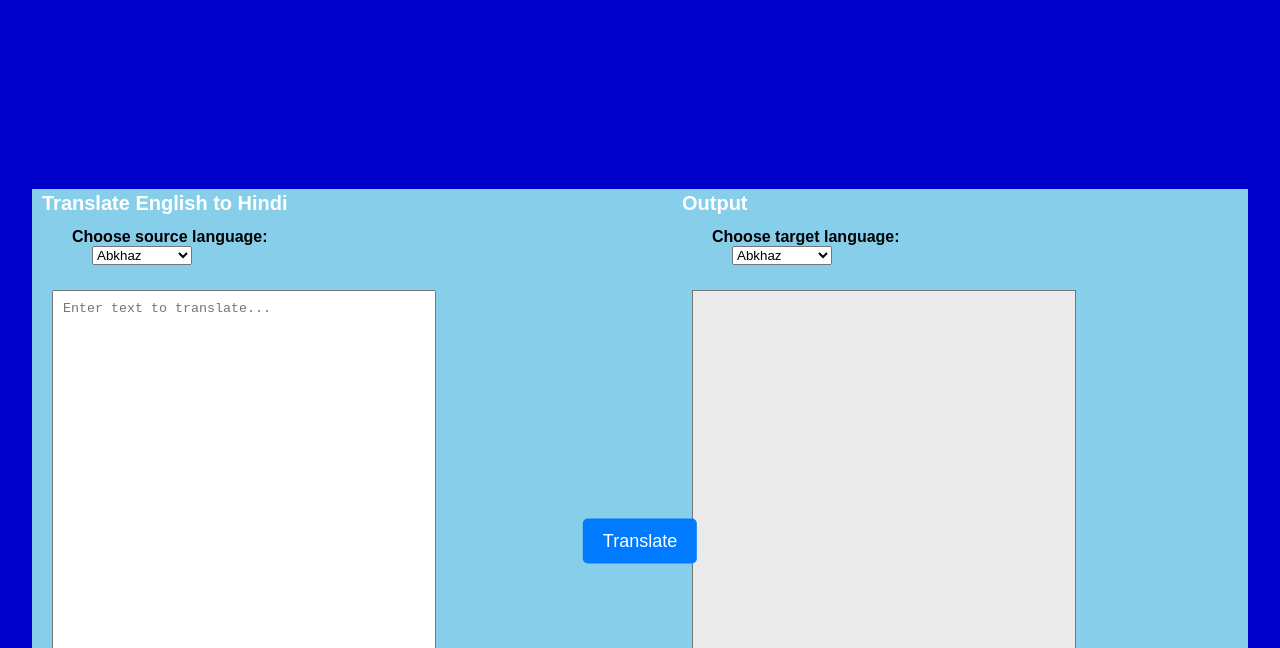
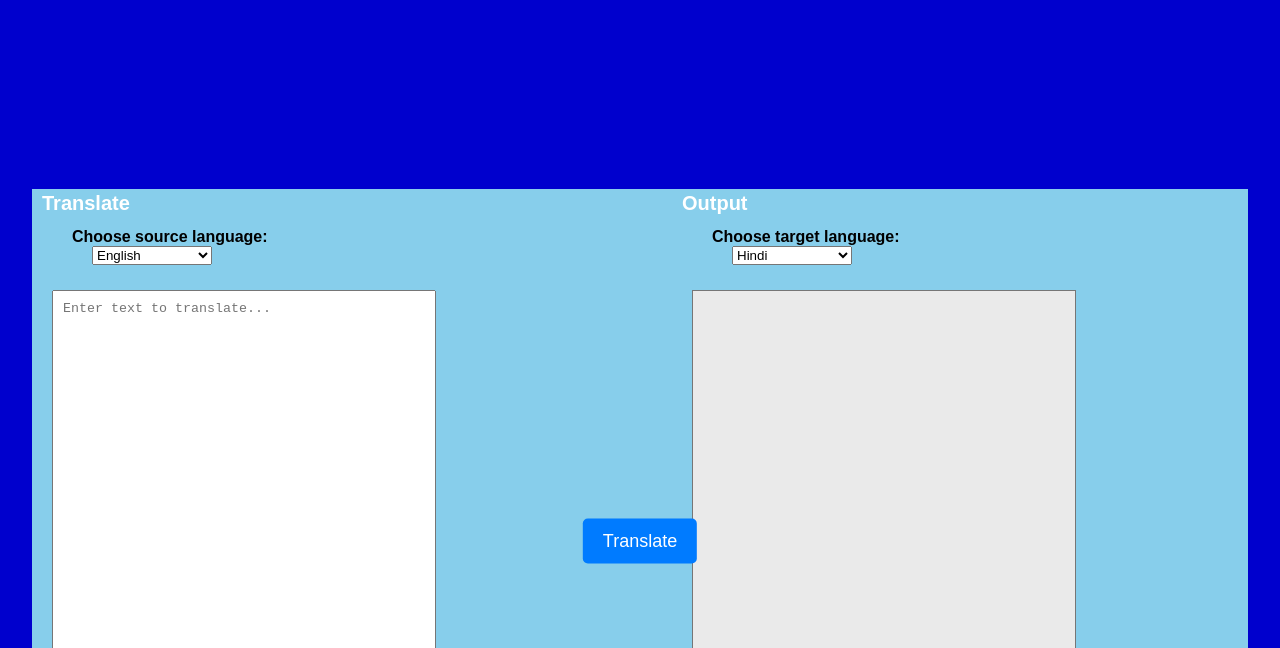
Before and after one commit to shivamshrma09/Translater, a plain HTML site: page index.html in a window 1280 px wide. Shown: the part 152-800 px from the top of the page. Drawn offline with Linux system fonts and the light colour scheme.

Commit message:
Update index.html

```diff
--- a/index.html
+++ b/index.html
@@ -1,9 +1,8 @@
 <!DOCTYPE html>
-<html>
-
+<html lang="en">
 <head>
-  <meta charset="UTF-8">
-  <meta name="viewport" content="width=device-width, initial-scale=1">
+  <meta charset="UTF-8" />
+  <meta name="viewport" content="width=device-width, initial-scale=1" />
   <title>transForfree</title>
   <style>
     body {
@@ -12,7 +11,6 @@
       font-family: Arial, sans-serif;
       background-color: mediumblue;
     }
-
     .head {
       display: flex;
       justify-content: space-between;
@@ -21,12 +19,10 @@
       background-color: royalblue;
       color: white;
     }
-
     .name h1 {
       margin: 0;
       font-size: 24px;
     }
-
     .btn button {
       margin-left: 10px;
       padding: 8px 14px;
@@ -38,11 +34,9 @@
       cursor: pointer;
       transition: background-color 0.3s ease;
     }
-
     .btn button:hover {
       background-color: navy;
     }
-
     .card {
       height: 55vw;
       width: 95vw;
@@ -53,83 +47,70 @@
       flex-direction: row;
       justify-content: space-between;
       align-items: flex-start;
-      position: relative; /* Added for button positioning */
+      position: relative;
     }
-
     .text h1 {
       color: white;
       margin-left: 30vw;
     }
-
     .text p {
       color: white;
       margin-left: 20vw;
     }
-
-    /* Input & Output sections */
     .side-section {
       width: 45vw;
       margin-top: 0;
     }
-
     .side-section h1 {
       margin-left: 10px;
       margin-top: 3px;
       color: white;
       font-size: 20px;
     }
-
     .side-section select {
       margin-left: 60px;
-      width: 100px;
+      width: 120px;
     }
-
     .side-section label {
       margin-left: 40px;
       font-weight: bold;
     }
-
-    .side-section textarea { /* Changed from input to textarea */
+    .side-section textarea {
       width: 30vw;
       height: 32vw;
       margin-top: 25px;
       margin-left: 20px;
-      padding: 10px; /* Added padding for better text visibility */
-      box-sizing: border-box; /* Include padding in element's total width and height */
-      resize: none; /* Disable textarea resizing by user */
+      padding: 10px;
+      box-sizing: border-box;
+      resize: none;
     }
-
-    .output-section textarea { /* Changed from input to textarea */
+    .output-section textarea {
       background: #eaeaea;
       color: #222;
     }
-
-    /* Translate Button Styling */
     .translate-button-container {
       position: absolute;
-      top: 50%; /* Center vertically */
-      left: 50%; /* Center horizontally */
-      transform: translate(-50%, -50%); /* Adjust for perfect centering */
-      z-index: 10; /* Ensure button is above other elements */
+      top: 50%;
+      left: 50%;
+      transform: translate(-50%, -50%);
+      z-index: 10;
     }
-
     .translate-button-container button {
       padding: 12px 20px;
       font-size: 18px;
       border: none;
       border-radius: 5px;
-      background-color: #007bff; /* A nice blue color */
+      background-color: #007bff;
       color: white;
       cursor: pointer;
       transition: background-color 0.3s ease;
     }
-
     .translate-button-container button:hover {
       background-color: #0056b3;
+
     }
   </style>
 </head>
-
 <body>
   <div class="head">
     <div class="name">
@@ -141,187 +122,98 @@
       <button type="button">Contact Us</button>
     </div>
   </div>
-
   <div class="text">
     <h1>Translate for free</h1>
-    <p>Translate into any language with transForfree. </p>
+    <p>Translate into any language with transForfree.</p>
   </div>
-
   <div class="card">
     <div class="side-section input-section">
-      <h1 class="fromto">Translate English to Hindi</h1>
-      <label for="sourceLang">Choose source language:</label><br>
+      <h1 class="fromto">Translate</h1>
+      <label for="sourceLang">Choose source language:</label><br />
       <select id="sourceLang" name="language">
-        <option value="ab">Abkhaz</option>
-        <option value="af">Afrikaans</option>
-        <option value="sq">Albanian</option>
-        <option value="am">Amharic</option>
+        <option value="en" selected>English</option>
         <option value="ar">Arabic</option>
-        <option value="hy">Armenian</option>
-        <option value="as">Assamese</option>
-        <option value="awa">Awadhi</option>
-        <option value="ay">Aymara</option>
         <option value="az">Azerbaijani</option>
-        <option value="ban">Balinese</option>
-        <option value="yue">Cantonese</option>
-        <option value="zh-CN">Chinese (Simplified)</option>
-        <option value="zh-TW">Chinese (Traditional)</option>
+        <option value="zh">Chinese</option>
         <option value="cs">Czech</option>
-        <option value="da">Danish</option>
-        <option value="nl">Dutch</option>
-        <option value="en">English</option>
-        <option value="eo">Esperanto</option>
-        <option value="fi">Finnish</option>
+        <option value="de">German</option>
+        <option value="es">Spanish</option>
         <option value="fr">French</option>
-        <option value="gl">Galician</option>
         <option value="hi">Hindi</option>
-        <option value="hu">Hungarian</option>
-        <option value="is">Icelandic</option>
-        <option value="id">Indonesian</option>
         <option value="it">Italian</option>
         <option value="ja">Japanese</option>
-        <option value="jw">Javanese</option>
-        <option value="kn">Kannada</option>
         <option value="ko">Korean</option>
-        <option value="la">Latin</option>
-        <option value="lv">Latvian</option>
-        <option value="lt">Lithuanian</option>
-        <option value="mr">Marathi</option>
-        <option value="ml">Malayalam</option>
-        <option value="ne">Nepali</option>
-        <option value="no">Norwegian</option>
-        <option value="fa">Persian</option>
         <option value="pl">Polish</option>
         <option value="pt">Portuguese</option>
-        <option value="ro">Romanian</option>
         <option value="ru">Russian</option>
-        <option value="sr">Serbian</option>
-        <option value="es">Spanish</option>
-        <option value="sw">Swahili</option>
-        <option value="sv">Swedish</option>
-        <option value="ta">Tamil</option>
-        <option value="te">Telugu</option>
-        <option value="th">Thai</option>
         <option value="tr">Turkish</option>
         <option value="uk">Ukrainian</option>
-        <option value="ur">Urdu</option>
-        <option value="vi">Vietnamese</option>
-        <option value="cy">Welsh</option>
-        <option value="xh">Xhosa</option>
-        <option value="yi">Yiddish</option>
-        <option value="zu">Zulu</option>
-      </select><br>
+        <option value="uz">Uzbek</option>
+      </select><br />
       <textarea id="inputText" placeholder="Enter text to translate..."></textarea>
     </div>
-
     <div class="translate-button-container">
       <button type="button" onclick="translateText()">Translate</button>
     </div>
-
     <div class="side-section output-section">
       <h1>Output</h1>
-      <label for="targetLang">Choose target language:</label><br>
+      <label for="targetLang">Choose target language:</label><br />
       <select id="targetLang" name="outlanguage">
-        <option value="ab">Abkhaz</option>
-        <option value="af">Afrikaans</option>
-        <option value="sq">Albanian</option>
-        <option value="am">Amharic</option>
+        <option value="en">English</option>
         <option value="ar">Arabic</option>
-        <option value="hy">Armenian</option>
-        <option value="as">Assamese</option>
-        <option value="awa">Awadhi</option>
-        <option value="ay">Aymara</option>
         <option value="az">Azerbaijani</option>
-        <option value="ban">Balinese</option>
-        <option value="yue">Cantonese</option>
-        <option value="zh-CN">Chinese (Simplified)</option>
-        <option value="zh-TW">Chinese (Traditional)</option>
+        <option value="zh">Chinese</option>
         <option value="cs">Czech</option>
-        <option value="da">Danish</option>
-        <option value="nl">Dutch</option>
-        <option value="en">English</option>
-        <option value="eo">Esperanto</option>
-        <option value="fi">Finnish</option>
+        <option value="de">German</option>
+        <option value="es">Spanish</option>
         <option value="fr">French</option>
-        <option value="gl">Galician</option>
-        <option value="hi">Hindi</option>
-        <option value="hu">Hungarian</option>
-        <option value="is">Icelandic</option>
-        <option value="id">Indonesian</option>
+        <option value="hi" selected>Hindi</option>
         <option value="it">Italian</option>
         <option value="ja">Japanese</option>
-        <option value="jw">Javanese</option>
-        <option value="kn">Kannada</option>
         <option value="ko">Korean</option>
-        <option value="la">Latin</option>
-        <option value="lv">Latvian</option>
-        <option value="lt">Lithuanian</option>
-        <option value="mr">Marathi</option>
-        <option value="ml">Malayalam</option>
-        <option value="ne">Nepali</option>
-        <option value="no">Norwegian</option>
-        <option value="fa">Persian</option>
         <option value="pl">Polish</option>
         <option value="pt">Portuguese</option>
-        <option value="ro">Romanian</option>
         <option value="ru">Russian</option>
-        <option value="sr">Serbian</option>
-        <option value="es">Spanish</option>
-        <option value="sw">Swahili</option>
-        <option value="sv">Swedish</option>
-        <option value="ta">Tamil</option>
-        <option value="te">Telugu</option>
-        <option value="th">Thai</option>
         <option value="tr">Turkish</option>
         <option value="uk">Ukrainian</option>
-        <option value="ur">Urdu</option>
-        <option value="vi">Vietnamese</option>
-        <option value="cy">Welsh</option>
-        <option value="xh">Xhosa</option>
-        <option value="yi">Yiddish</option>
-        <option value="zu">Zulu</option>
-      </select><br>
+        <option value="uz">Uzbek</option>
+      </select><br />
       <textarea id="output" readonly></textarea>
     </div>
   </div>
-
-  <script type="text/javascript" charset="utf-8">
+  <script>
     async function translateText() {
-      const text = document.getElementById("inputText").value;
-      const source = document.getElementById("sourceLang").value;
-      const target = document.getElementById("targetLang").value;
-
-      if (!text) {
-        alert("Please enter text to translate.");
+      const inputText = document.getElementById('inputText').value.trim();
+      const sourceLang = document.getElementById('sourceLang').value;
+      const targetLang = document.getElementById('targetLang').value;
+      const output = document.getElementById('output');
+      if (!inputText) {
+        output.value = "Please enter some text to translate.";
         return;
       }
-
+      if (sourceLang === targetLang) {
+        output.value = "Source and target languages are the same.";
+        return;
+      }
+      output.value = "Translating...";
       try {
-        const response = await fetch("https://libretranslate.de/translate", {
-          method: "POST",
-          headers: { "Content-Type": "application/json" },
+        const response = await fetch('https://libretranslate.de/translate', {
+          method: 'POST',
+          headers: { 'Content-Type': 'application/json' },
           body: JSON.stringify({
-            q: text,
-            source: source,
-            target: target,
+            q: inputText,
+            source: sourceLang,
+            target: targetLang,
             format: "text"
           })
         });
-
-        if (!response.ok) {
-          const errorData = await response.json();
-          throw new Error(errorData.error || `HTTP error! status: ${response.status}`);
-        }
-
-        const result = await response.json();
-        document.getElementById("output").value = result.translatedText; // Use .value for textarea
+        if (!response.ok) throw new Error('Network response was not ok');
+        const data = await response.json();
+        output.value = data.translatedText;
       } catch (error) {
-        console.error("Translation error:", error);
-        document.getElementById("output").value = "Error translating text. Please try again.";
+        output.value = 'Error: ' + error.message;
       }
     }
   </script>
-
 </body>
-
 </html>
```
